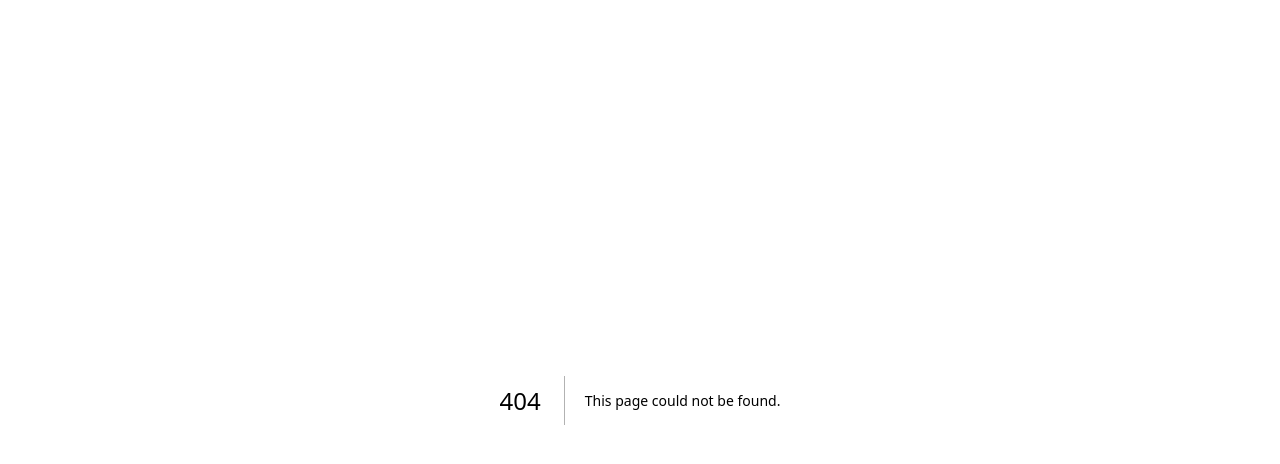
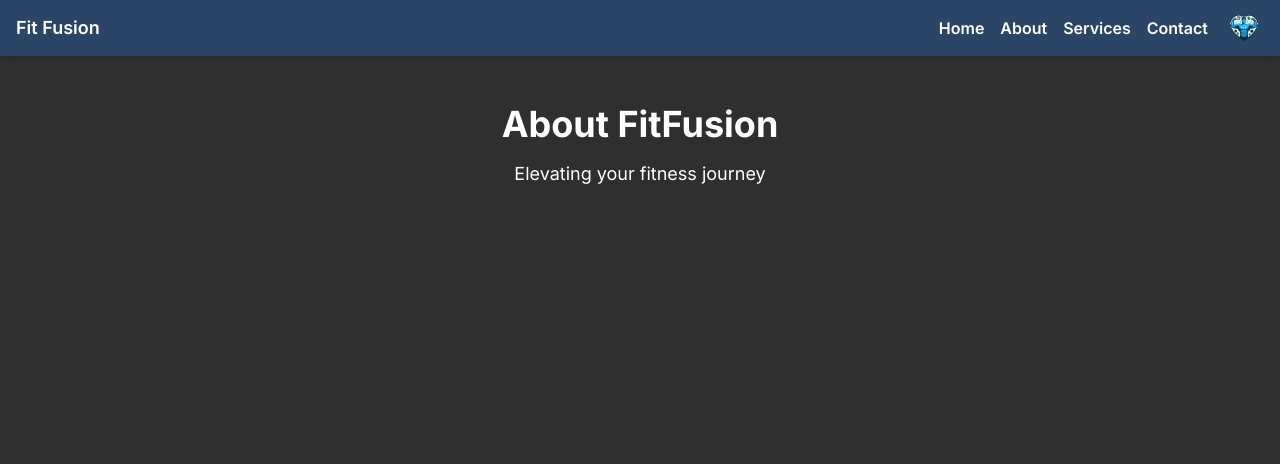
Before and after one commit to Syntax-Samurais/Website, a Next.js app: page /about in a window 1280 px wide. Before the commit this address had no page. Shown: the top 464 px of the page. Built offline with nearby package versions, Linux system fonts and the light colour scheme.

Commit message:
Working about page route

```diff
--- /dev/null
+++ b/src/app/about/page.js
@@ -0,0 +1,25 @@
+import Head from "next/head";
+import Header from "../_components/Header";
+
+export default function AboutPage() {
+  return (
+    <div className="text-white">
+      <Head>
+        <title>About Us - FitFusion</title>
+        <meta name="description" content="Learn more about FitFusion" />
+        <link rel="icon" href="/favicon.ico" />
+      </Head>
+      <Header />
+      <main>
+        <div className="h-screen flex justify-center pt-12">
+          <div className="text-center text-white">
+            <h1 className="text-4xl font-bold mb-4">About FitFusion</h1>
+            <p className="text-lg">Elevating your fitness journey</p>
+            {/* Add any additional content about your company */}
+          </div>
+        </div>
+      </main>
+      {/* Add any additional sections or content specific to the About page */}
+    </div>
+  );
+}
--- a/src/app/cardio/page.js
+++ b/src/app/cardio/page.js
@@ -5,7 +5,7 @@ import Header from "../_components/Header";
 import NavBar from "../_components/NavBar";
 import AlertBox from "../_components/AlertBox.jsx";
 import { globalId } from "../_components/_modals/LoginModal.jsx";
-import { ScrollableBox } from "../_components/ScrollableBox";
+import { ScrollableBox } from "../_components/ScrollableBox.jsx";
 
 import "./cardio.css";
 
```
Also changed, not shown: public/images/gradientBlue.png (added), public/images/nike.png (added).
